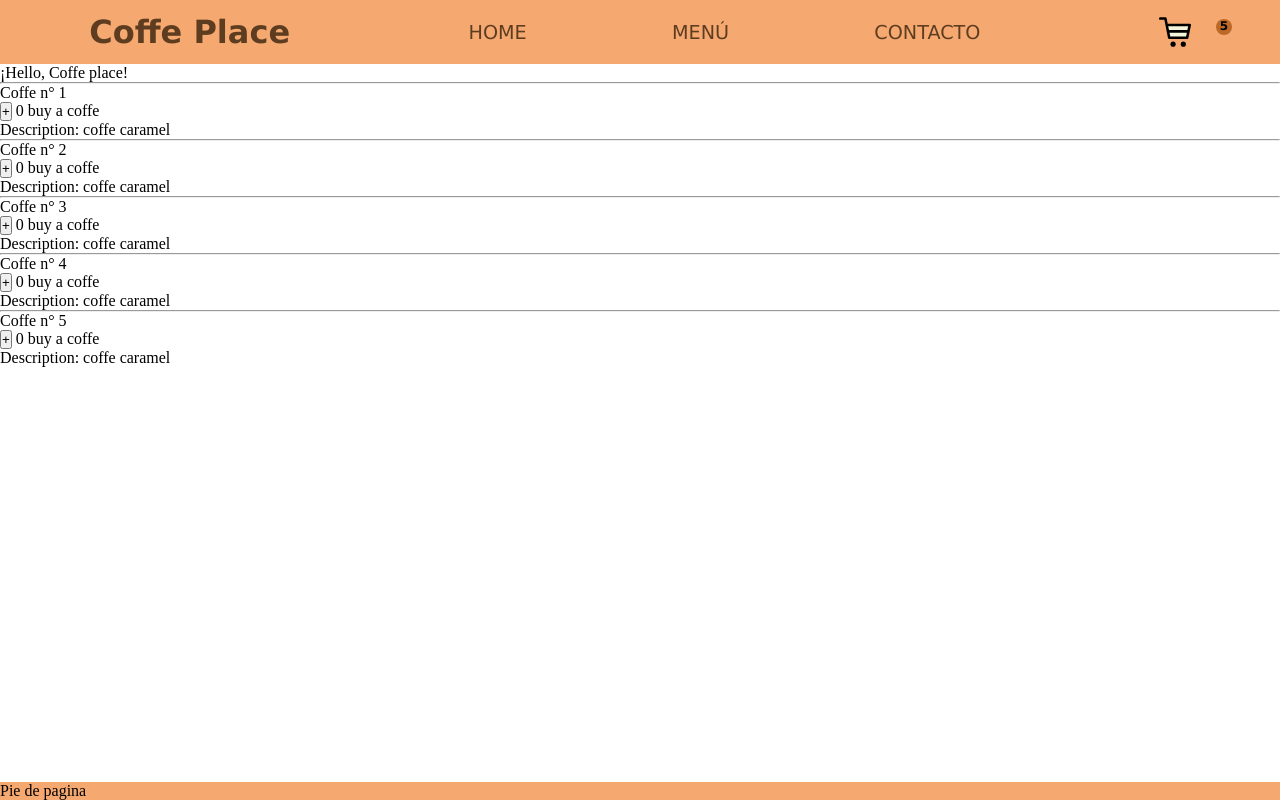
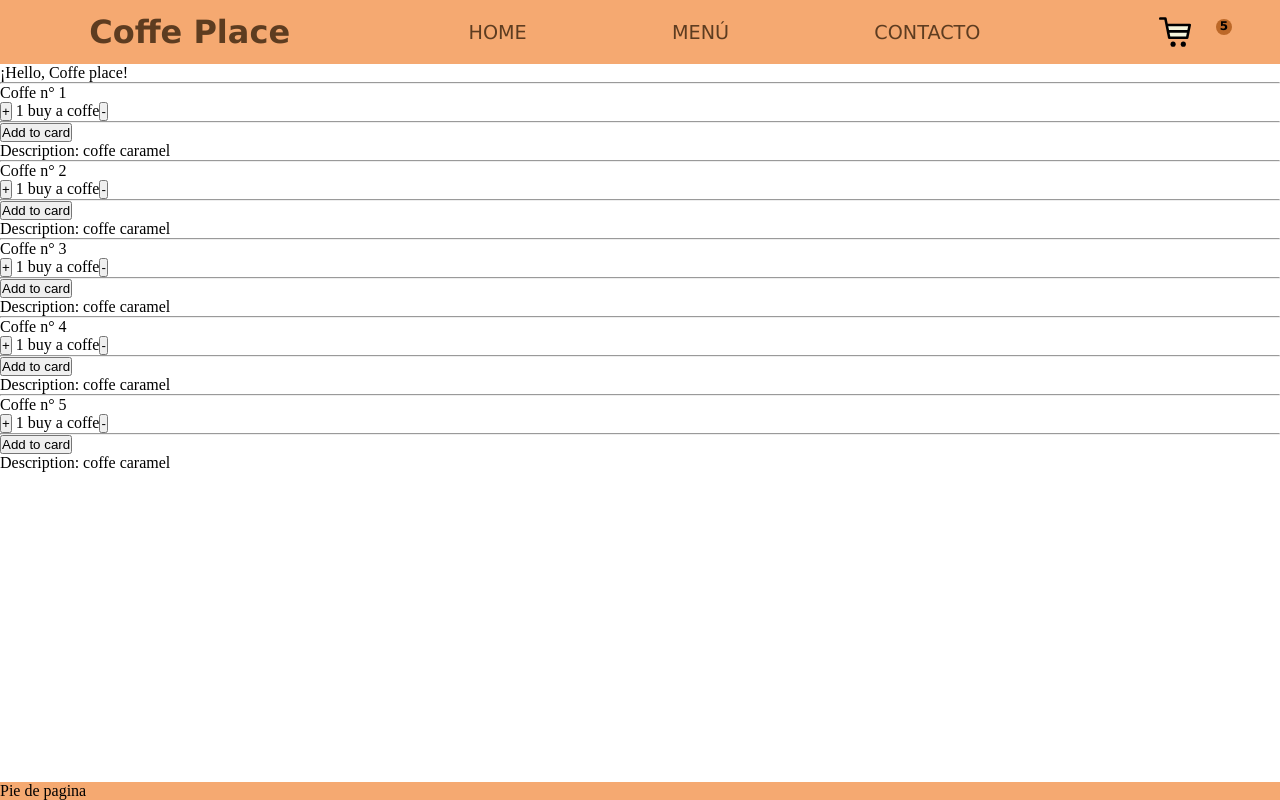
Before and after one commit to JeresieTorres/coffe-place, a React (Create React App) app: page / in a window 1280 px wide. Built offline with nearby package versions, Linux system fonts and the light colour scheme; the HTML template or start-up script is replaced by a standard one.

Commit message:
contador con boton

```diff
--- a/src/components/ItemListContainer/ItemListContainer.js
+++ b/src/components/ItemListContainer/ItemListContainer.js
@@ -1,28 +1,46 @@
-import Coffe from "../Products/Coffe";
+import ItemCount from "../Products/ItemCount";
 const ItemListContainer = (props) => {
+
+    const handleAdd = (cantidad) => {
+        alert(`Add to card: ${cantidad}`);
+    }
+
     return (
         <>
-        <p>
-            ¡Hello, {props.greeting}!
-        </p>
+        <p> ¡Hello, {props.greeting}! </p>
         <hr/>
-        <Coffe
+        <ItemCount
+            initial={1}
+            stock={10}
+            handleAdd={handleAdd}
             number={1}
             description="coffe caramel"/>
         <hr/>
-        <Coffe
+        <ItemCount
+            initial={1}
+            stock={5}
+            handleAdd={handleAdd}
             number={2}
             description="coffe caramel"/>
         <hr/>
-        <Coffe
+        <ItemCount
+            initial={1}
+            stock={10}
+            handleAdd={handleAdd}
             number={3}
             description="coffe caramel"/>
         <hr/>
-        <Coffe
+        <ItemCount
+            initial={1}
+            stock={10}
+            handleAdd={handleAdd}
             number={4}
             description="coffe caramel"/>
         <hr/>
-        <Coffe
+        <ItemCount
+            initial={1}
+            stock={10}
+            handleAdd={handleAdd}
             number={5}
             description="coffe caramel"/>
         </>
@@ -30,3 +48,5 @@ const ItemListContainer = (props) => {
 }
 
 export default ItemListContainer;
+
+//usar un useEffect para promos
--- a/src/components/Products/Coffe.js
+++ /dev/null
@@ -1,20 +0,0 @@
-import { useState } from 'react';
-const Coffe = ({number, description}) => {
-
-    const [buy, setBuy] = useState(0);
-
-    const handleBuy = () =>{
-        setBuy (buy+1)
-    }
-
-    return (
-        <>
-        <p>Coffe n° {number}</p>
-        <button onClick={handleBuy} >+</button> {buy} buy a coffe
-        {/* <button>-</button> y le hago un onClick?*/}
-        <p>Description: {description} </p>
-        </>
-    );
-}
-
-export default Coffe;
--- /dev/null
+++ b/src/components/Products/ItemCount.js
@@ -0,0 +1,29 @@
+import { useState } from 'react';
+const ItemCount = ({number, description, handleAdd, initial, stock}) => {
+    const [buy, setBuy] = useState(initial);
+
+    const handleMenos = () =>{
+        if (buy > initial){
+            setBuy (buy-1)
+        }
+    }
+
+    const handleMas = () =>{
+        if (buy < stock){
+            setBuy (buy+1)
+        }
+    }
+
+    return (
+        <>
+        <p>Coffe n° {number}</p>
+        <button onClick={handleMas} >+</button> {buy} buy a coffe
+        <button onClick={handleMenos}>-</button>
+        <hr/>
+        <button onClick={ () => handleAdd(buy) } >Add to card</button>
+        <p>Description: {description} </p>
+        </>
+    );
+}
+
+export default ItemCount;
```
